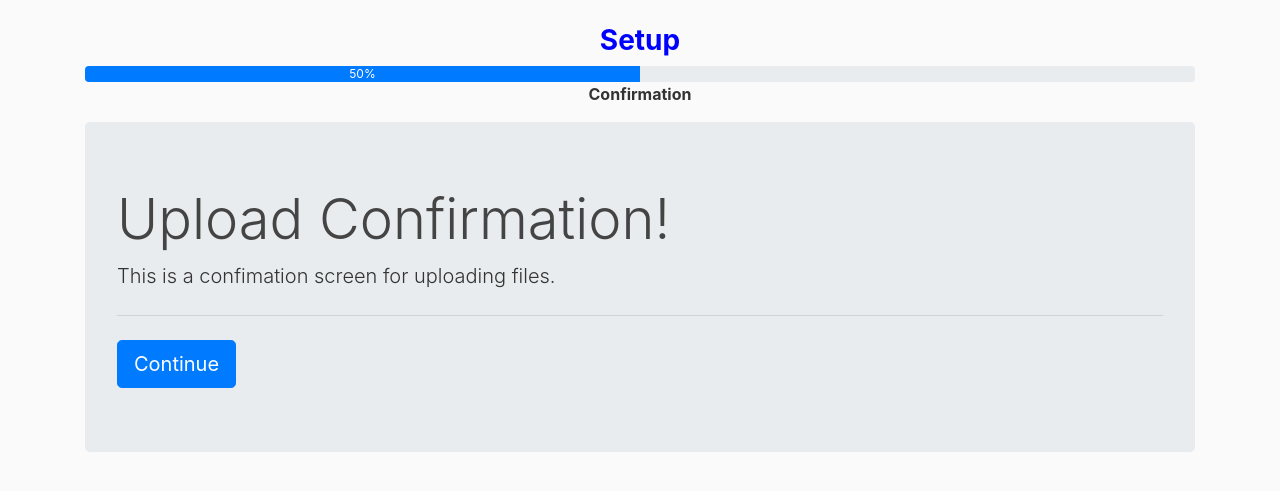
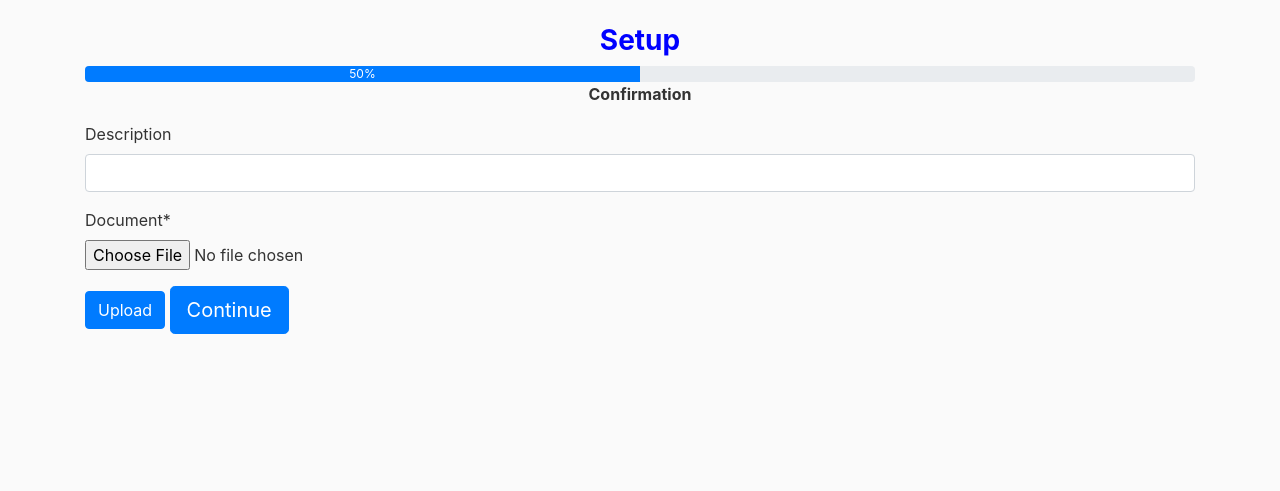
Before and after one commit to Declanryan/project, a Django app: page /upload_confirmation in a window 1280 px wide. Shown: the part 56-547 px from the top of the page. Run offline with Django 3.2, Linux system fonts and the light colour scheme; some libraries are stand-ins or nearby versions.

Commit message:
updates to files

```diff
--- a/django_project/document_classification/templates/document_classification/upload_confirmation.html
+++ b/django_project/document_classification/templates/document_classification/upload_confirmation.html
@@ -1,14 +1,14 @@
 {% extends "document_classification/base.html" %}
+{% load crispy_forms_tags %}
 {% block content %}
 <h3 class="text-center" style="color:blue; font-weight:bold;">Setup</h3>
 <div class="progress">
   <div class="progress-bar" role="progressbar" style="width: 50%;" aria-valuenow="50" aria-valuemin="0" aria-valuemax="100">50%</div>
 </div>
 <p class="text-center" style="font-weight:bold;">Confirmation</p>
-<div class="jumbotron">
-  <h1 class="display-4">Upload Confirmation!</h1>
-  <p class="lead">This is a confimation screen for uploading files.</p>
-  <hr class="my-4">
+  <form method="post" enctype="multipart/form-data">
+  {% csrf_token %}
+  {{ form|crispy}}
+  <button type="submit" class="btn btn-primary">Upload</button>
   <a class="btn btn-primary btn-lg" href="{% url 'document_classification-tag_selection' %}" role="button">Continue</a>
-</div>
 {% endblock content %}
--- a/django_project/document_classification/views.py
+++ b/django_project/document_classification/views.py
@@ -54,7 +54,14 @@ def home(request):
     return render(request, 'document_classification/home.html')
 
 def upload_confirmation(request):
-    return render(request, 'document_classification/upload_confirmation.html')
+    if request.method == 'POST':
+        form = upload_file_form(request.POST, request.FILES)
+        if form.is_valid():
+            form.save()
+            return redirect('document_classification-preview_data')
+    else:
+        form = upload_file_form()
+    return render(request, 'document_classification/upload_confirmation.html', {'form': form})
 
 def upload_file(request):
     if request.method == 'POST':
```
Also changed, not shown: django_project/db.sqlite3, django_project/media/profile_pics/vlcsnap-2018-11-02-01h45m20s563_KNexTgO.png (added).
